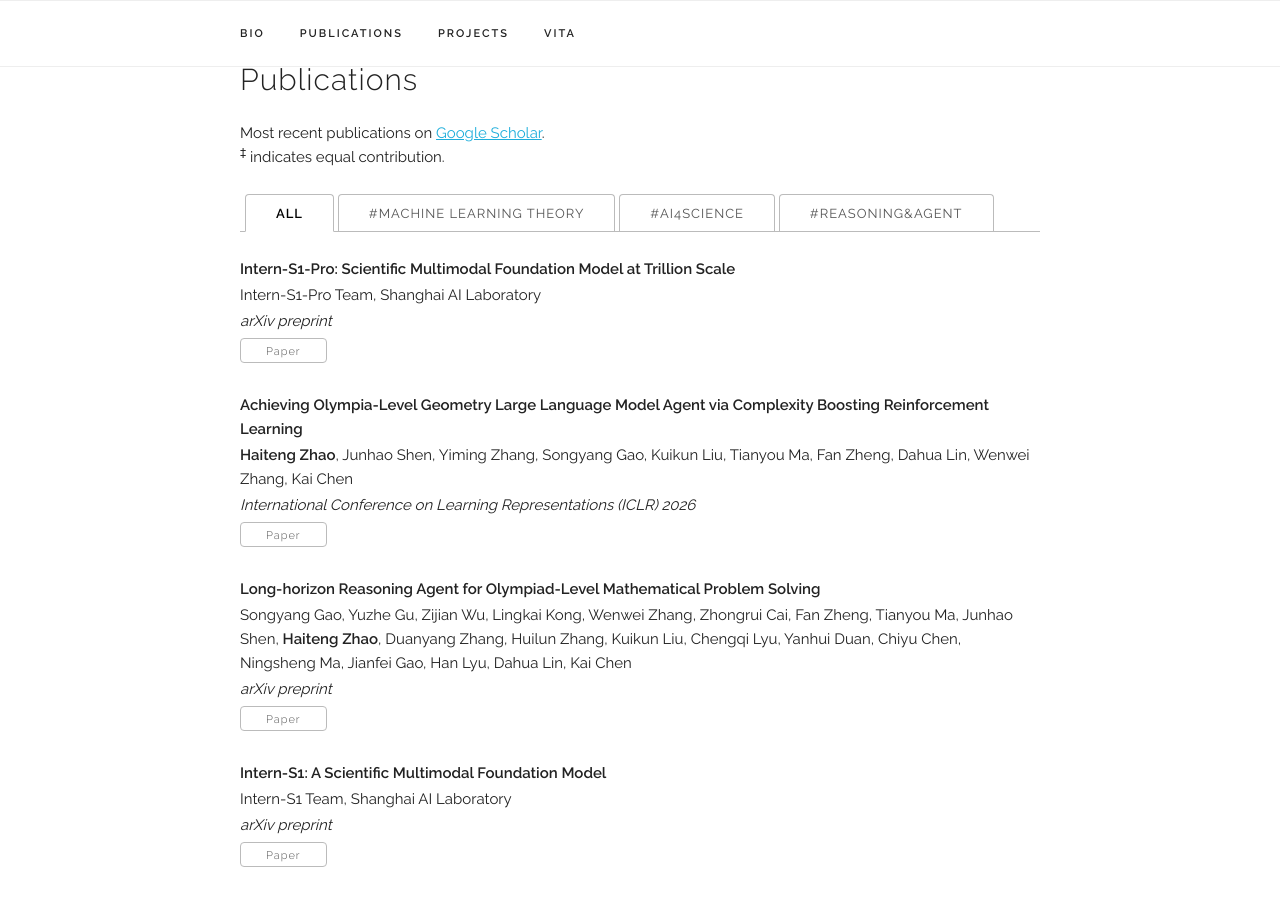
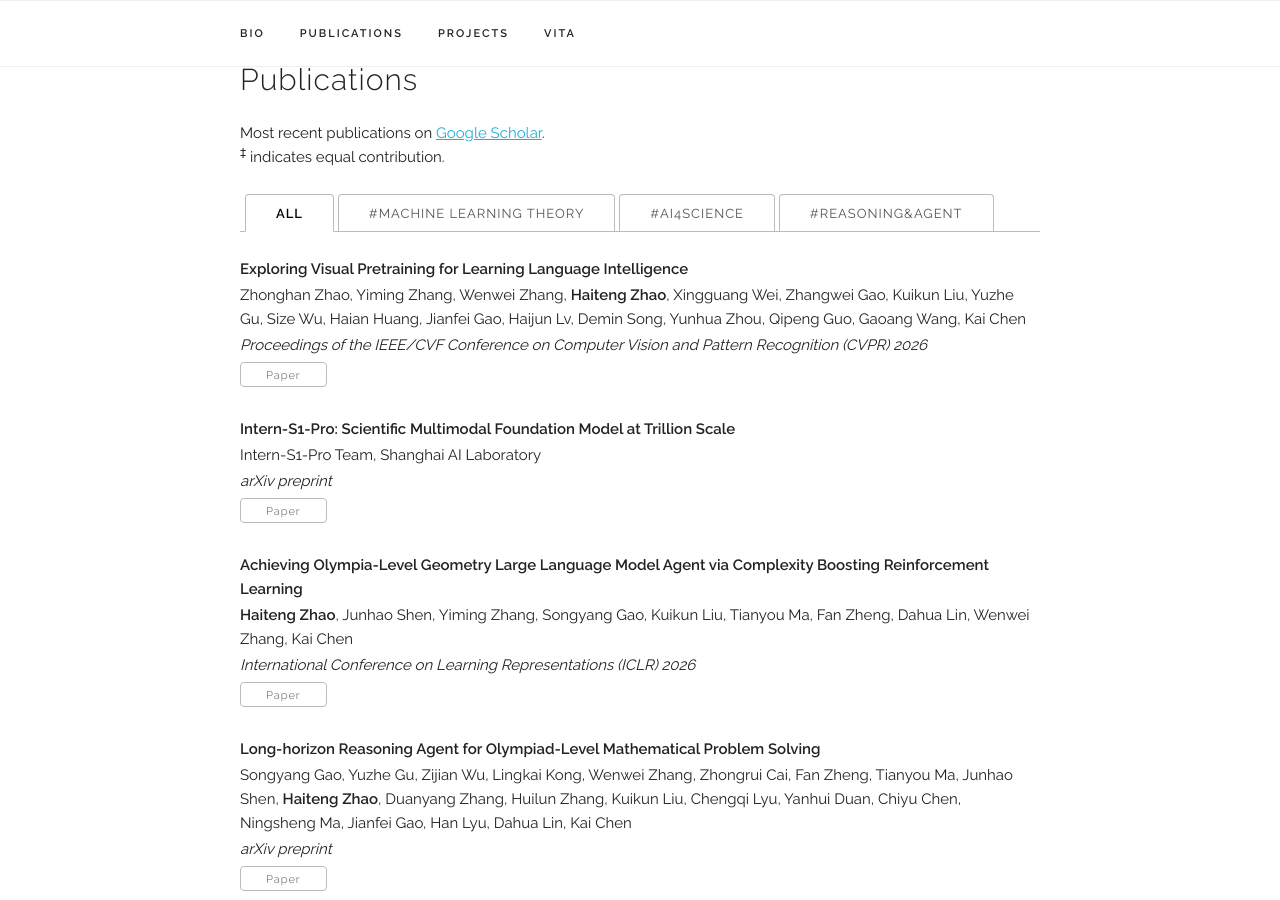
Before and after one commit to zhao-ht/haitengzhao, a Jekyll site: the page built from index.html, in a window 1280 px wide and 900 px high, scrolled down 1107 px. Built offline with Jekyll 4.4.1, drawn with Linux system fonts in a browser that asks for light colours; some web fonts are replaced.

Commit message:
Update publications.yaml

```diff
--- a/_data/publications.yaml
+++ b/_data/publications.yaml
@@ -1,4 +1,11 @@
 papers:
+  - title: "Exploring Visual Pretraining for Learning Language Intelligence"
+    authors: "Zhonghan Zhao, Yiming Zhang, Wenwei Zhang, <b>Haiteng Zhao</b>, Xingguang Wei, Zhangwei Gao, Kuikun Liu, Yuzhe Gu, Size Wu, Haian Huang, Jianfei Gao, Haijun Lv, Demin Song, Yunhua Zhou, Qipeng Guo, Gaoang Wang, Kai Chen"
+    venue: "Proceedings of the IEEE/CVF Conference on Computer Vision and Pattern Recognition (CVPR) 2026"
+    paper_pdf: "https://openaccess.thecvf.com/content/CVPR2026/papers/Zhao_Exploring_Visual_Pretraining_for_Learning_Language_Intelligence_CVPR_2026_paper.pdf"
+    ai4science: n
+    agent: n
+
   - title: "Intern-S1-Pro: Scientific Multimodal Foundation Model at Trillion Scale"
     authors: "Intern-S1-Pro Team, Shanghai AI Laboratory"
     venue: "arXiv preprint"
```
